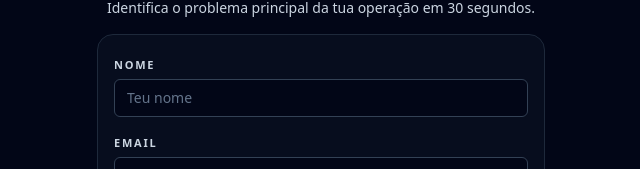
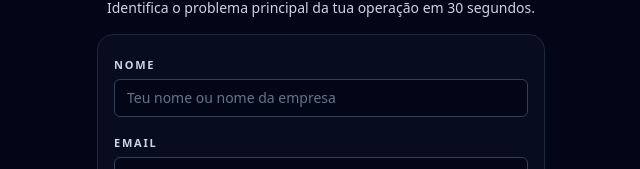
Before and after one commit to libertrendz/libertrendz-site, a Next.js app: page /bio in a window 1280 px wide. Shown: the part 154-323 px from the top of the page, without its empty margins (319-959 px from the left). Built offline with nearby package versions, Linux system fonts and the light colour scheme.

Commit message:
Atualizar o page.tsx

```diff
--- a/app/bio/page.tsx
+++ b/app/bio/page.tsx
@@ -82,7 +82,7 @@ export default function BioPage() {
             <input
               value={nome}
               onChange={(e) => setNome(e.target.value)}
-              placeholder="Teu nome"
+              placeholder="Teu nome ou nome da empresa"
               required
               className="w-full rounded-md border border-slate-700 bg-slate-950 px-3 py-2 text-sm text-slate-50 placeholder:text-slate-500 focus:border-cyan-400 focus:ring-2 focus:ring-cyan-500/25"
             />
```
